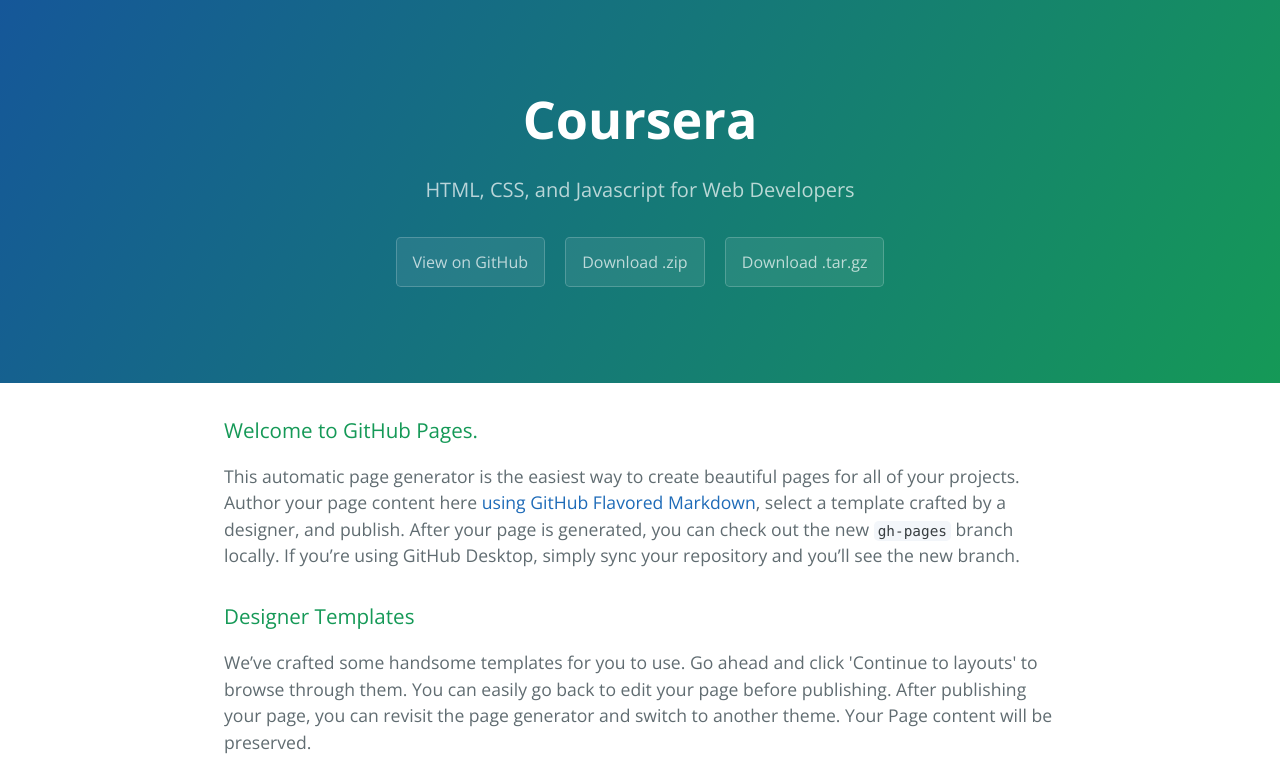
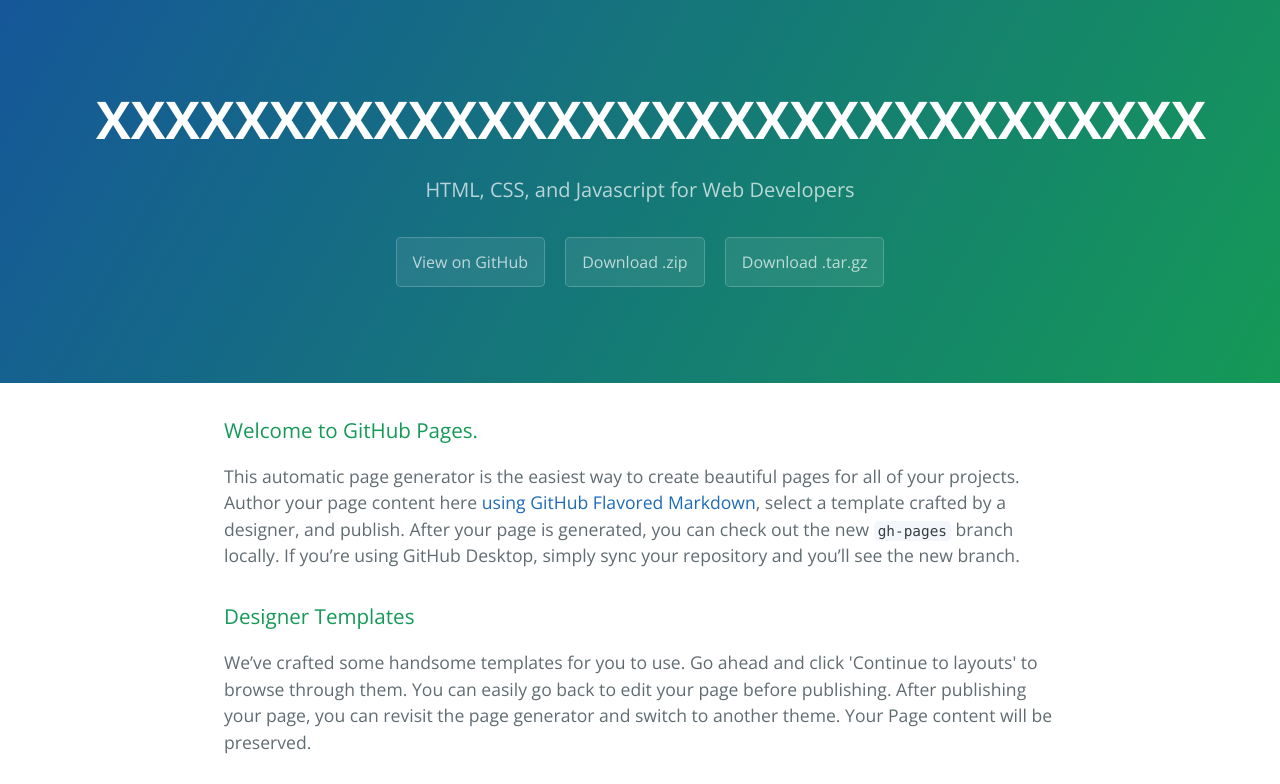
Before and after one commit to Huang-CS/coursera, a plain HTML site: page index.html in a window 1280 px wide. Shown: the top 784 px of the page. Drawn offline with nearby package versions, Linux system fonts and the light colour scheme.

Commit message:
Update index.html

```diff
--- a/index.html
+++ b/index.html
@@ -11,7 +11,7 @@
   </head>
   <body>
     <section class="page-header">
-      <h1 class="project-name">Coursera</h1>
+      <h1 class="project-name">XXXXXXXXXXXXXXXXXXXXXXXXXXXXXXXX</h1>
       <h2 class="project-tagline">HTML, CSS, and Javascript for Web Developers</h2>
       <a href="https://github.com/Huang-CS/coursera" class="btn">View on GitHub</a>
       <a href="https://github.com/Huang-CS/coursera/zipball/master" class="btn">Download .zip</a>
```
